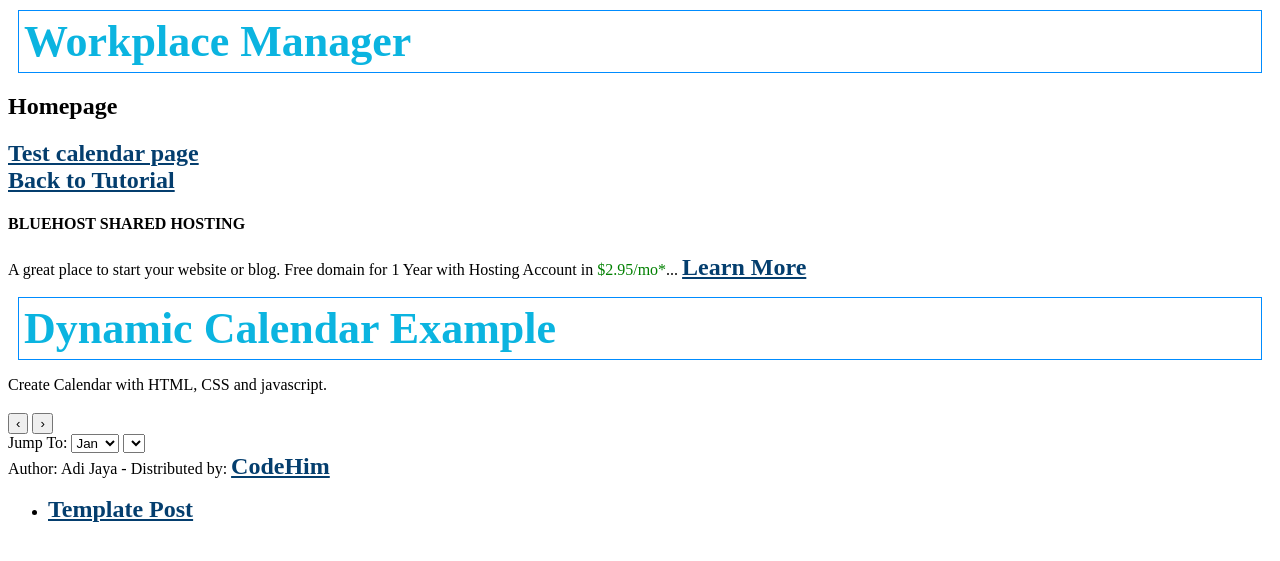
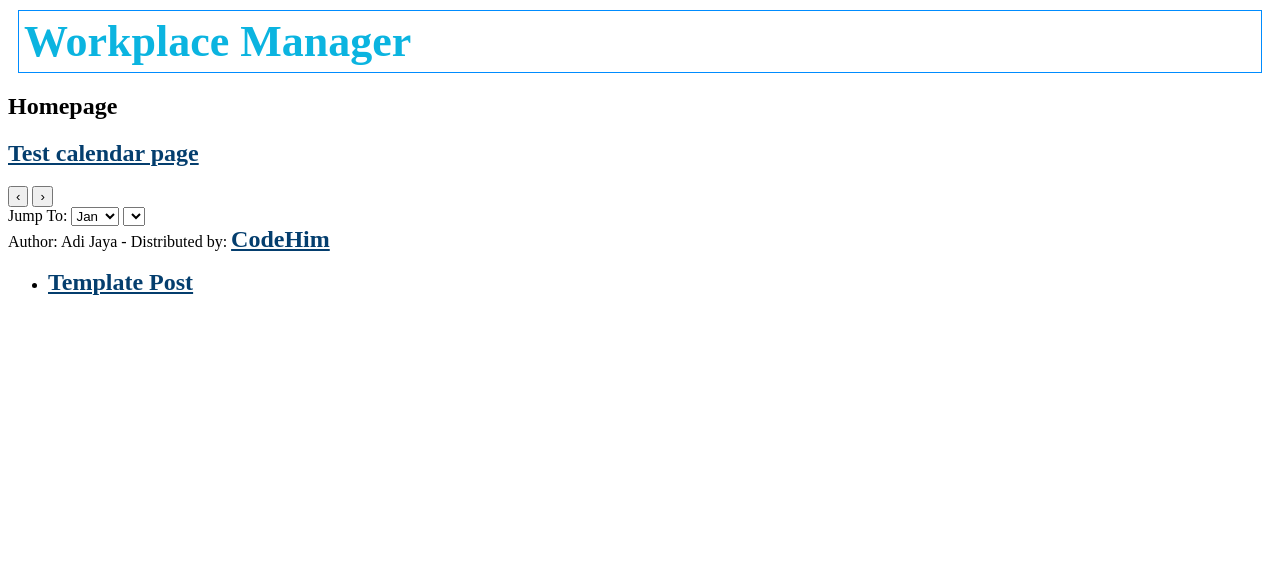
Before and after one commit to vic-mva2022/vic-mva2022.github.io, a Jekyll site: the page built from index.html, in a window 1280 px wide. Shown: the top 561 px of the page. Built offline with Jekyll 4.4.1, drawn with Linux system fonts in a browser that asks for light colours.

Commit message:
test new js script

```diff
--- a/index.html
+++ b/index.html
@@ -8,28 +8,10 @@
 <a href="https://vic-mva2022.github.io/calendar.html">Test calendar page</a></li>
 
 
+<main>
+   <!-- Project Code Start -->
 
-      <header class="page_header">
-         <div class="header_inner">
-            <div class="back_tutorial">
-               <a class="cd_btn" title="Back to tutorial and download page." href="https://www.codehim.com/date-time/dynamic-calendar…ipt-with-example/"> Back to Tutorial </a>
-            </div>
-            <div class="ad_unit">
-               <div class="ad">
-                  <h4>BLUEHOST SHARED HOSTING</h4>
-                  <p>A great place to start your website or blog. Free domain for 1 Year with Hosting Account in <span style="color:green">$2.95/mo*</span>... <a target="_blank" rel="sponsored nofollow" href="https://www.bluehost.com/track/codehim/"> Learn More </a></p>
-               </div>
-            </div>
-         </div>
-         <div class="project_intro">
-            <h1>Dynamic Calendar Example </h1>
-            <p class="project_description"> Create Calendar with HTML, CSS and javascript. </p>
-         </div>
-      </header>
-      <main>
-         <!-- Project Code Start -->
-
-         <div class="wrapper">
+   <div class="wrapper">
     <div class="container-calendar">
         <h3 id="monthAndYear"></h3>
         <div class="button-container-calendar">
```
